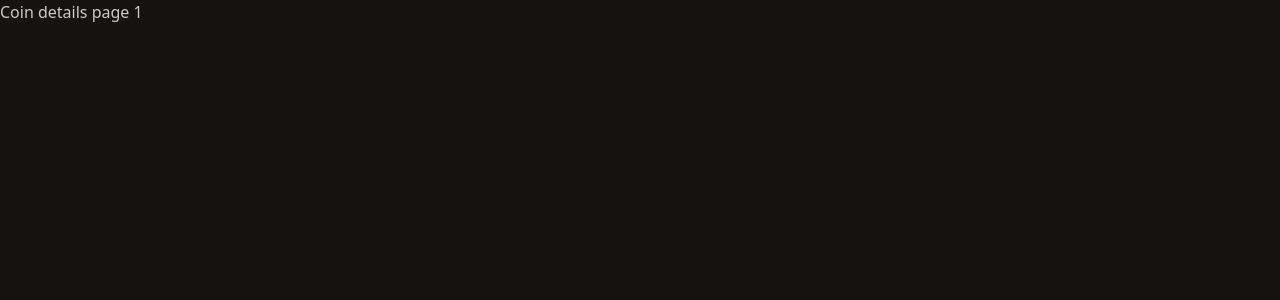
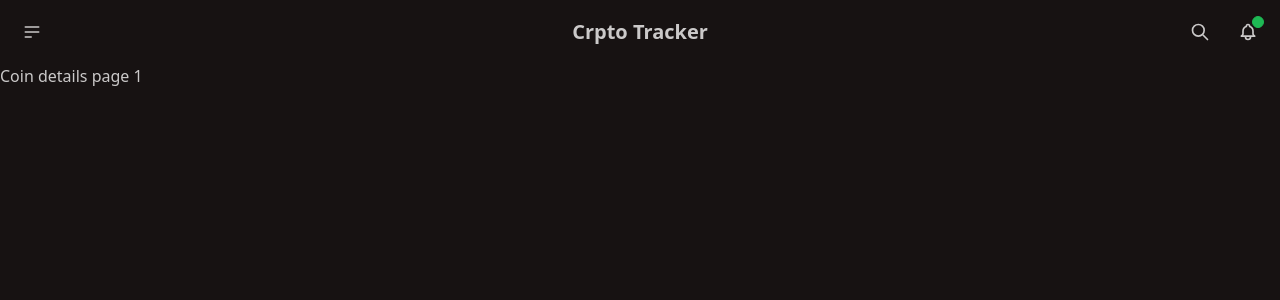
Before and after one commit to abhijeet-hms-work/Crypto-Project---CoinGecko-, a React (Vite) app: page /details/1 in a window 1280 px wide. Shown: the top 300 px of the page. Built offline with nearby package versions, Linux system fonts and the light colour scheme.

Commit message:
Added layouts in router dom

```diff
--- a/src/App.jsx
+++ b/src/App.jsx
@@ -1,15 +1,10 @@
-// import { useState } from "react";
 import "./App.css";
 import Routing from "./components/Routing/Routing";
 
-// import { CurrencyContext } from "./context/CurrencyContext";
 function App() {
-  // const [currency, setCurrency] = useState("usd");
   return (
     <>
-      {/* <CurrencyContext.Provider value={{ currency, setCurrency }}> */}
       <Routing />
-      {/* </CurrencyContext.Provider> */}
     </>
   );
 }
--- a/src/components/Routing/Routing.jsx
+++ b/src/components/Routing/Routing.jsx
@@ -1,12 +1,15 @@
 import { Route, Routes } from "react-router-dom";
 import Home from "../../pages/Home";
 import CounDetailsPage from "../../pages/CoinDetailsPage";
+import MainLayout from "../../pages/Layout";
 
 function Routing() {
   return (
     <Routes>
-      <Route path="/" element={<Home />} />
-      <Route path="details/:coinId" element={<CounDetailsPage />} />
+      <Route path="/" element={<MainLayout />}>
+        <Route index element={<Home />} />
+        <Route path="details/:coinId" element={<CounDetailsPage />} />
+      </Route>
     </Routes>
   );
 }
--- a/src/pages/Home.jsx
+++ b/src/pages/Home.jsx
@@ -1,11 +1,9 @@
 import Banner from "../components/Banner/Banner";
 import CoinTable from "../components/CoinTable/CoinTable";
-import Navbar from "../components/Navbar/Navbar";
 
 function Home() {
   return (
     <>
-      <Navbar />
       <Banner />
       <CoinTable />
     </>
--- /dev/null
+++ b/src/pages/Layout.jsx
@@ -0,0 +1,14 @@
+import { Outlet } from "react-router-dom";
+import Navbar from "../components/Navbar/Navbar";
+
+function MainLayout() {
+  return (
+    <>
+      <Navbar /> {/* This navbar is the shared ui we want to across paages */}
+      <Outlet />
+      {/* the acutal page which will be renderd along with navbar */}
+    </>
+  );
+}
+
+export default MainLayout;
```
